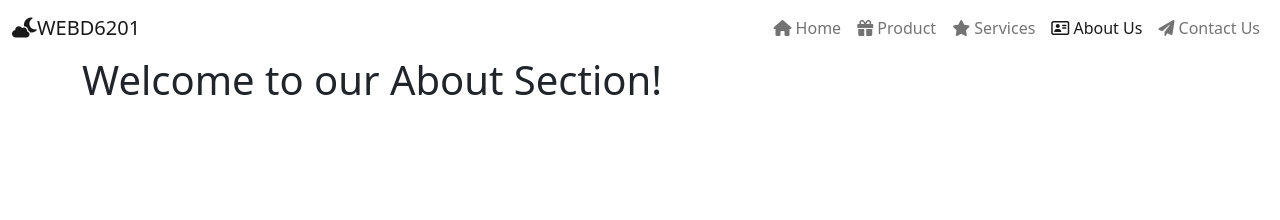
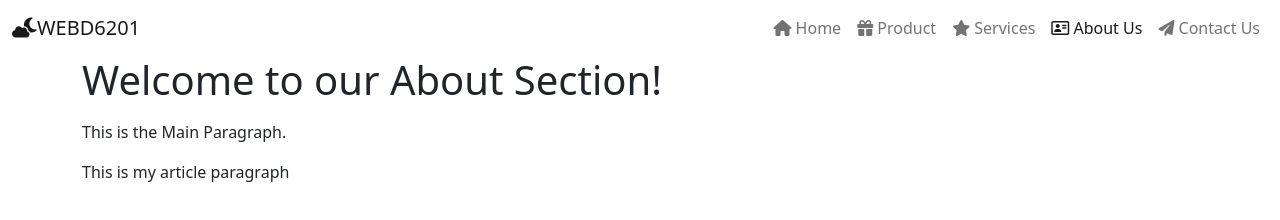
Before and after one commit to frederickj3/frederickj3.github.io, a website: page about.html in a window 1280 px wide. Drawn offline with nearby package versions, Linux system fonts and the light colour scheme.

Commit message:
Finished ICE1

```diff
--- a/about.html
+++ b/about.html
@@ -43,9 +43,9 @@
     </nav>
     </header>
 
-    <div class="container">
+    <main class="container">
         <h1>Welcome to our About Section!</h1>
-    </div>
+    </main>
 
 
 
--- a/scripts/app.js
+++ b/scripts/app.js
@@ -1,4 +1,10 @@
 "use strict";
+/**
+ * Name: Josh Frederick
+ * Date: January, 10 2023
+ * File Name: app.js
+ * File Description: JavaScript file that holds functions
+ */
 //IIFE - Immediately Invoked Function Expressions
 //AKA - Anonymous Self-Executing Function
 
@@ -10,6 +16,31 @@
             location.href = "about.html";
         });
     }
+    // ICE1
+    // Steps 3 and 4 - Creating variables equal to the first tag name "main"'s value and a paragraph tag
+    let MainContent = document.getElementsByTagName("main")[0];
+    let MainParagraph = document.createElement("p")
+    // Setting up for step 8
+    let DocumentBody = document.body;
+
+    // Step 5 - Assign an id and class to the main paragraph variable created above along with text for it
+    MainParagraph.setAttribute("id", "MainParagraph")
+    MainParagraph.setAttribute("class", "mt-3")
+    MainParagraph.textContent = "This is the Main Paragraph!"
+    // Step 6 - Append the above variable to the MainContent variable created above
+    MainContent.appendChild(MainParagraph);
+    // Step 7 - Using template strings to concatenate two strings and display them as one line
+    let FirstString = "This is";
+    let SecondString = `${FirstString} the Main Paragraph.`;
+    MainParagraph.textContent = SecondString;
+
+    // Step 8 - Using template strings to create an HTML article  and show it on the document body
+    let Article = document.createElement("article");
+    let ArticleParagraph = `<p id="ArticleParagraph" class="mt-3"> This is my article paragraph</p>`;
+    Article.setAttribute("class", "container")
+    Article.innerHTML = ArticleParagraph;
+    DocumentBody.appendChild(Article);
+
     function DisplayProductPage(){
 
     }
@@ -22,6 +53,7 @@
     function DisplayContactPage(){
 
     }
+    // Start function to call the methods listed above in a switch case on start up
     function Start(){
         console.log("App Started!")
         switch(document.title){
```
Also changed, not shown: contact.html (+2 -2 lines), index.html (+2 -2 lines), products.html (+2 -2 lines), services.html (+2 -2 lines).
